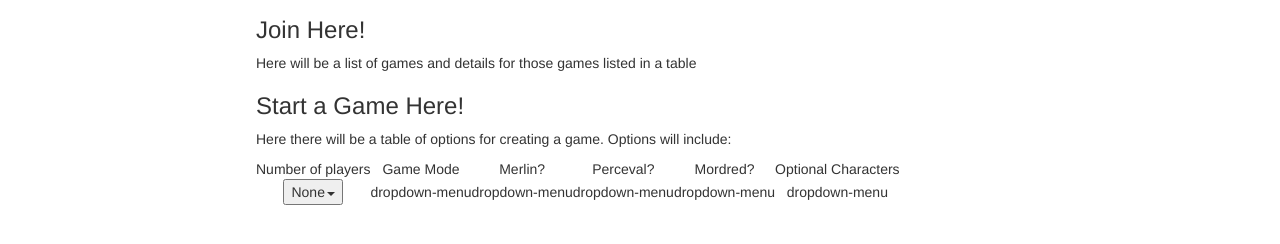
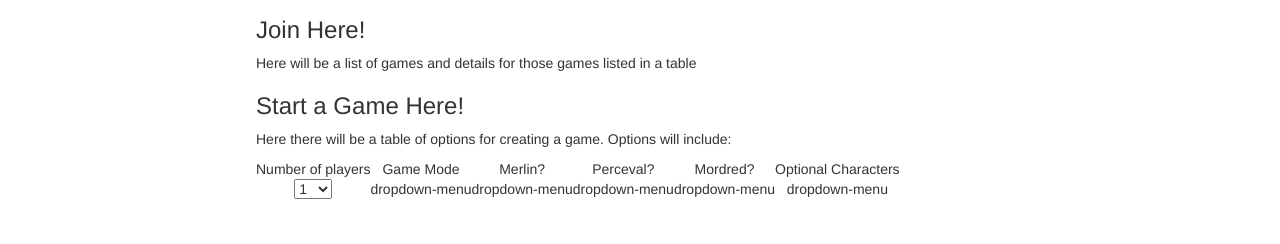
Before and after one commit to machewgc/avalon, a plain HTML site: page play.html in a window 1280 px wide. Shown: the part 186-430 px from the top of the page. Drawn offline with Linux system fonts and the light colour scheme.

Commit message:
added a drop down

```diff
--- a/play.html
+++ b/play.html
@@ -70,14 +70,18 @@
           <td>Optional Characters</td>
         <tr>
           <td>
-            <div class="dropdown">
-              <button class="dropdown-toggle" type="button" data-toggle="dropdown">None<span class="caret"></span></button>
-              <ul class="dropdown-menu">
-                <li>HTML</li>
-                <li><a href="#">CSS</a></li>
-                <li><a href="#">JavaScript</a></li>
-              </ul>
-            </div>
+            <select>
+              <option value="1">1</option>
+              <option value="2">2</option>
+              <option value="3">3</option>
+              <option value="4">4</option>
+              <option value="5">5</option>
+              <option value="6">6</option>
+              <option value="7">7</option>
+              <option value="8">8</option>
+              <option value="9">9</option>
+              <option value="10">10</option>
+            </select>
           </td>
           <td>dropdown-menu</td>
           <td>dropdown-menu</td>
```
